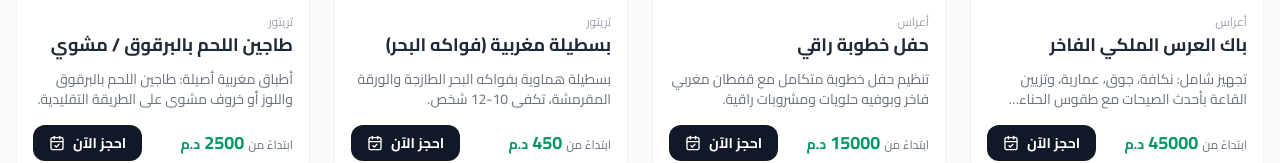
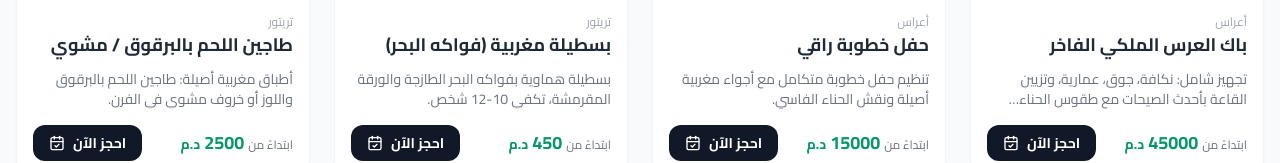
Before and after one commit to abdelghafour233/MAHAL, a React (Vite) app: page / in a window 1280 px wide. Shown: the part 703-866 px from the top of the page. Built offline with nearby package versions, Linux system fonts and the light colour scheme.

Commit message:
feat: Update product images and descriptions
Replaces placeholder images and refines descriptions for wedding and catering packages to better reflect the premium Moroccan offerings.

```diff
--- a/constants.ts
+++ b/constants.ts
@@ -17,7 +17,7 @@ export const PRODUCTS: Product[] = [
     name: "باك العرس الملكي الفاخر",
     price: 45000,
     category: "weddings",
-    image: "https://images.unsplash.com/photo-1519741497674-611481863552?auto=format&fit=crop&q=80&w=800",
+    image: "https://images.unsplash.com/photo-1519167758481-83f550bb49b3?auto=format&fit=crop&q=80&w=800",
     description: "تجهيز شامل: نكافة، جوق، عمارية، وتزيين القاعة بأحدث الصيحات مع طقوس الحناء التقليدية.",
   },
   {
@@ -25,8 +25,8 @@ export const PRODUCTS: Product[] = [
     name: "حفل خطوبة راقي",
     price: 15000,
     category: "weddings",
-    image: "https://images.unsplash.com/photo-1515934751635-c81c6bc9a2d8?auto=format&fit=crop&q=80&w=800",
-    description: "تنظيم حفل خطوبة متكامل مع قفطان مغربي فاخر وبوفيه حلويات ومشروبات راقية.",
+    image: "https://images.unsplash.com/photo-1621621667797-e06afc217fb0?auto=format&fit=crop&q=80&w=800",
+    description: "تنظيم حفل خطوبة متكامل مع أجواء مغربية أصيلة ونقش الحناء الفاسي.",
   },
 
   // Catering (Food)
@@ -35,7 +35,7 @@ export const PRODUCTS: Product[] = [
     name: "بسطيلة مغربية (فواكه البحر)",
     price: 450,
     category: "catering",
-    image: "https://images.unsplash.com/photo-1601050690597-df0568f70950?auto=format&fit=crop&q=80&w=800",
+    image: "https://images.unsplash.com/photo-1541518763669-27fef04b14ea?auto=format&fit=crop&q=80&w=800",
     description: "بسطيلة هماوية بفواكه البحر الطازجة والورقة المقرمشة، تكفي 10-12 شخص.",
   },
   {
@@ -43,15 +43,15 @@ export const PRODUCTS: Product[] = [
     name: "طاجين اللحم بالبرقوق / مشوي",
     price: 2500,
     category: "catering",
-    image: "https://images.unsplash.com/photo-1541518763669-27fef04b14ea?auto=format&fit=crop&q=80&w=800",
-    description: "أطباق مغربية أصيلة: طاجين اللحم بالبرقوق واللوز أو خروف مشوي على الطريقة التقليدية.",
+    image: "https://images.unsplash.com/photo-1511690656952-34342d222e38?auto=format&fit=crop&q=80&w=800",
+    description: "أطباق مغربية أصيلة: طاجين اللحم بالبرقوق واللوز أو خروف مشوي في الفرن.",
   },
   {
     id: 5,
     name: "بوفيه شاي وحلويات مغربية",
     price: 3500,
     category: "catering",
-    image: "https://images.unsplash.com/photo-1590136603233-a3070445d471?auto=format&fit=crop&q=80&w=800",
+    image: "https://images.unsplash.com/photo-1554118811-1e0d58224f24?auto=format&fit=crop&q=80&w=800",
     description: "تشكيلة كعب غزال، بريوات، وحلويات دواز أتاي مع الشاي المغربي المنعنع.",
   },
 
@@ -69,7 +69,7 @@ export const PRODUCTS: Product[] = [
     name: "كيكة مناسبات خاصة",
     price: 600,
     category: "birthdays",
-    image: "https://images.unsplash.com/photo-1535254973040-607b474cb50d?auto=format&fit=crop&q=80&w=800",
+    image: "https://images.unsplash.com/photo-1578985545062-69928b1d9587?auto=format&fit=crop&q=80&w=800",
     description: "كيك حسب الطلب (Layers Cake) بنكهات مختلفة وتزيين احترافي.",
   },
 
@@ -79,7 +79,7 @@ export const PRODUCTS: Product[] = [
     name: "كراء خيمة وجلسة تقليدية",
     price: 5000,
     category: "decoration",
-    image: "https://images.unsplash.com/photo-1469334031218-e382a71b716b?auto=format&fit=crop&q=80&w=800",
+    image: "https://images.unsplash.com/photo-1533423778841-860e6e996f8a?auto=format&fit=crop&q=80&w=800",
     description: "خيمة راقية مع الصالون المغربي، الزرابي، والموائد للمناسبات الكبيرة.",
   },
   {
@@ -87,7 +87,7 @@ export const PRODUCTS: Product[] = [
     name: "ديكور طاولات (فناير وورود)",
     price: 1500,
     category: "decoration",
-    image: "https://images.unsplash.com/photo-1478146896981-b80c463e4381?auto=format&fit=crop&q=80&w=800",
+    image: "https://images.unsplash.com/photo-1519225448526-0c914e13f6d5?auto=format&fit=crop&q=80&w=800",
     description: "تزيين بالفوانيس المغربية، سنتربيس، ورود طبيعية، وأواني فضية لكل طاولة.",
   },
   {
@@ -95,7 +95,7 @@ export const PRODUCTS: Product[] = [
     name: "فرقة موسيقية شعبية",
     price: 3000,
     category: "decoration",
-    image: "https://images.unsplash.com/photo-1516450360452-9312f5e86fc7?auto=format&fit=crop&q=80&w=800",
+    image: "https://images.unsplash.com/photo-1514525253440-b393452e3383?auto=format&fit=crop&q=80&w=800",
     description: "تنشيط الحفل بأغاني مغربية شعبية (دقة مراكشية، عبيدات الرمى، أو أندلسي).",
   },
 ];
```
